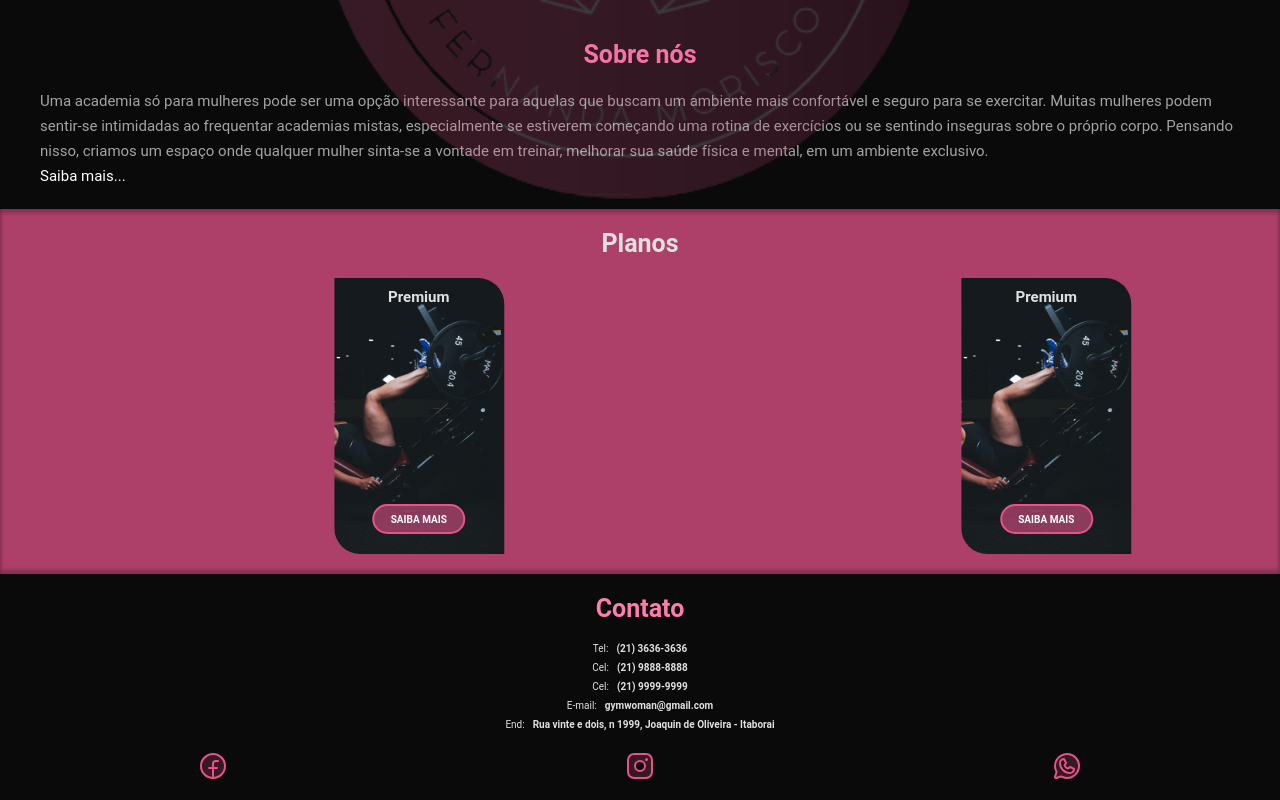
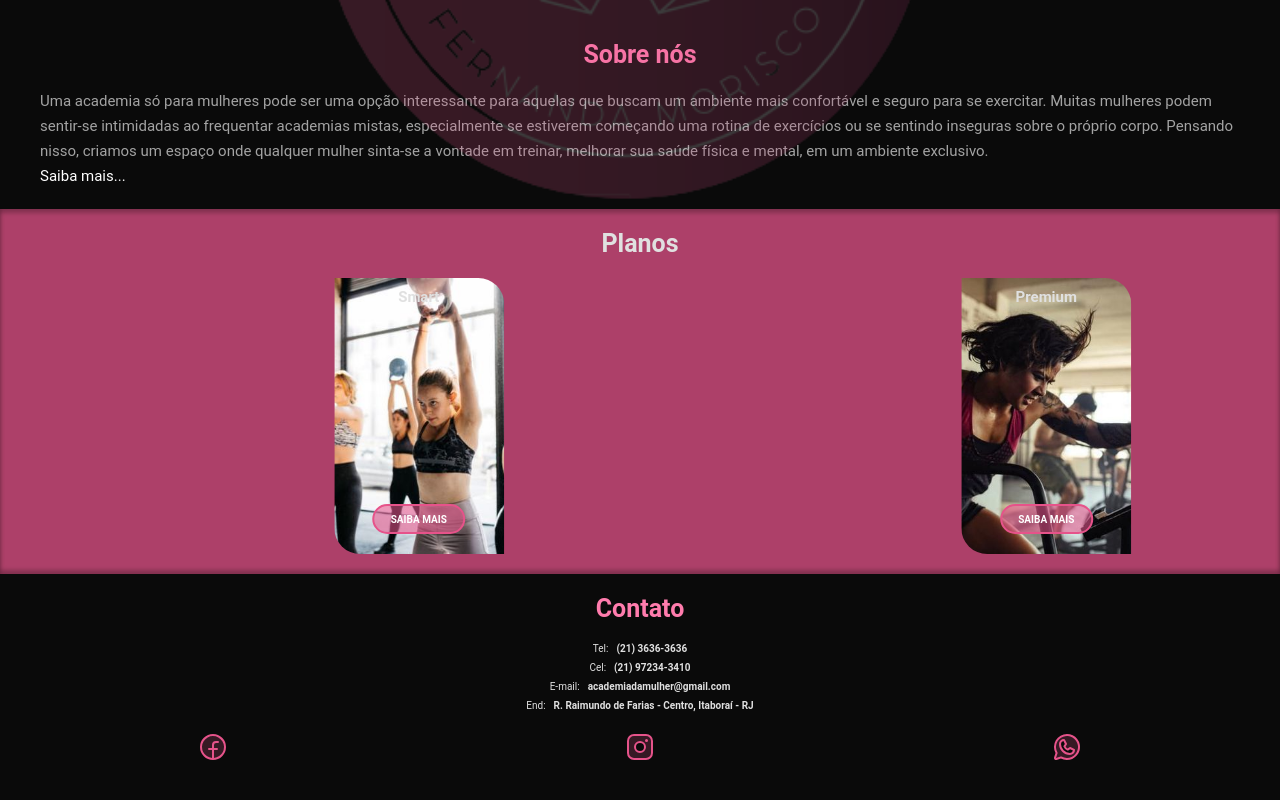
Before and after one commit to paulolima1212/gym-woman, a React (Vite) app: page / in a window 1280 px wide. Shown: the part 980-1780 px from the top of the page. Built offline with nearby package versions, Linux system fonts and the light colour scheme; a web font is replaced by a local one.

Commit message:
feat: change plan selected

```diff
--- a/src/pages/home/components/cardPlan/index.tsx
+++ b/src/pages/home/components/cardPlan/index.tsx
@@ -1,12 +1,18 @@
 import { Button } from '../../../../components/button'
 import { ButtonContainer, CardPlanContainer, Title } from './styles'
 
-export function CardPlan() {
+interface CardPlanProps {
+  title: 'Basic' | 'Smart' | 'Premium'
+  url: string
+  image: string
+}
+
+export function CardPlan({ image, title, url }: CardPlanProps) {
   return (
-    <CardPlanContainer>
-      <Title>Premium</Title>
+    <CardPlanContainer style={{ backgroundImage: `url("${image}")` }}>
+      <Title>{title}</Title>
       <ButtonContainer>
-        <Button title='Saiba mais' url='#' />
+        <Button title='Saiba mais' url={url} />
       </ButtonContainer>
     </CardPlanContainer>
   )
--- a/src/pages/home/components/cardPlan/styles.ts
+++ b/src/pages/home/components/cardPlan/styles.ts
@@ -1,5 +1,4 @@
 import { styled } from '../../../../styles'
-import woman from '../../../../assets/woman.jpg'
 
 export const CardPlanContainer = styled('div', {
   display: 'flex',
@@ -11,7 +10,6 @@ export const CardPlanContainer = styled('div', {
   overflow: 'hidden',
   position: 'relative',
 
-  backgroundImage: `url("${woman}")`,
   backgroundSize: 'cover',
   backgroundRepeat: 'no-repeat',
   backgroundPosition: 'center',
--- a/src/pages/home/components/footer/index.tsx
+++ b/src/pages/home/components/footer/index.tsx
@@ -16,27 +16,27 @@ export function Footer() {
         </div>
         <div className='fields flex'>
           <span>Cel:</span>
-          <strong>(21) 9888-8888</strong>
-        </div>
-        <div className='fields flex'>
-          <span>Cel:</span>
-          <strong>(21) 9999-9999</strong>
+          <strong>(21) 97234-3410</strong>
         </div>
         <div className='fields flex'>
           <span>E-mail:</span>
-          <strong>gymwoman@gmail.com</strong>
+          <strong>academiadamulher@gmail.com</strong>
         </div>
         <div className='fields flex'>
           <span>End:</span>
-          <strong>
-            Rua vinte e dois, n 1999, Joaquin de Oliveira - Itaborai
-          </strong>
+          <strong>R. Raimundo de Farias - Centro, Itaboraí - RJ</strong>
         </div>
       </Fields>
       <SocialMedia>
-        <FacebookLogo size={32} color='#e6538a' weight='duotone' />
-        <InstagramLogo size={32} color='#e6538a' weight='duotone' />
-        <WhatsappLogo size={32} color='#e6538a' weight='duotone' />
+        <a href='https://www.facebook.com/pages/Academia-da-Mulher-Fernanda-Morisco/1147590872069498'>
+          <FacebookLogo size={32} color='#e6538a' weight='duotone' />
+        </a>
+        <a href='https://www.instagram.com/academiadamulher.itaborai/'>
+          <InstagramLogo size={32} color='#e6538a' weight='duotone' />
+        </a>
+        <a href='https://wa.me/5521972343410'>
+          <WhatsappLogo size={32} color='#e6538a' weight='duotone' />
+        </a>
       </SocialMedia>
     </FooterContainer>
   )
--- a/src/pages/home/index.tsx
+++ b/src/pages/home/index.tsx
@@ -71,13 +71,13 @@ export function Home() {
         <TitlePlan>Planos</TitlePlan>
         <div ref={sliderRef} className='keen-slider'>
           <div className='keen-slider__slide number-slide1'>
-            <CardPlan />
+            <CardPlan title='Basic' url='/basic' image={woman} />
           </div>
           <div className='keen-slider__slide number-slide2'>
-            <CardPlan />
+            <CardPlan title='Smart' url='/smart' image={group} />
           </div>
           <div className='keen-slider__slide number-slide3'>
-            <CardPlan />
+            <CardPlan title='Premium' url='/premium' image={aerobic} />
           </div>
         </div>
       </Plans>
--- a/src/pages/subscribe/cards/index.tsx
+++ b/src/pages/subscribe/cards/index.tsx
@@ -1,3 +1,4 @@
+import { useState } from 'react'
 import { Button, CardContainer, HeaderCard, ListPlan } from './styles'
 
 interface CardsProps {
@@ -7,9 +8,15 @@ interface CardsProps {
 }
 
 export function Cards({ plan, title, price }: CardsProps) {
+  const [selected, setSelected] = useState(false)
+
+  function handleChangePlan() {
+    setSelected((prev) => !prev)
+  }
+
   return (
     <CardContainer>
-      <HeaderCard plan={plan}>
+      <HeaderCard selected={selected} plan={plan}>
         <strong>{title}</strong>
         <span>R$ {price}</span>
       </HeaderCard>
@@ -18,7 +25,9 @@ export function Cards({ plan, title, price }: CardsProps) {
         <li>Treino personalizado</li>
         <li>App para acompanhamento</li>
       </ListPlan>
-      <Button plan={plan}>Selecionar</Button>
+      <Button onClick={handleChangePlan} plan={plan}>
+        Selecionar
+      </Button>
     </CardContainer>
   )
 }
--- a/src/pages/subscribe/cards/styles.ts
+++ b/src/pages/subscribe/cards/styles.ts
@@ -16,11 +16,9 @@ export const CardContainer = styled('div', {
 export const HeaderCard = styled('div', {
   display: 'flex',
   flexDirection: 'column',
-  width: '95%',
   height: '5rem',
   justifyContent: 'center',
   alignItems: 'center',
-  marginTop: '-2.5rem',
   borderRadius: '6px',
   gap: '0.6rem',
   color: '$gray-100',
@@ -38,6 +36,20 @@ export const HeaderCard = styled('div', {
         background: '$purple',
       },
     },
+    selected: {
+      true: {
+        width: '95%',
+        marginTop: '-2.5rem',
+      },
+      false: {
+        width: '100%',
+        marginTop: 0,
+      },
+    },
+  },
+
+  defaultVariants: {
+    selected: 'false',
   },
 
   strong: {
```
Also changed, not shown: src/pages/galery/index.tsx (added), src/pages/plans/index.tsx (added).
